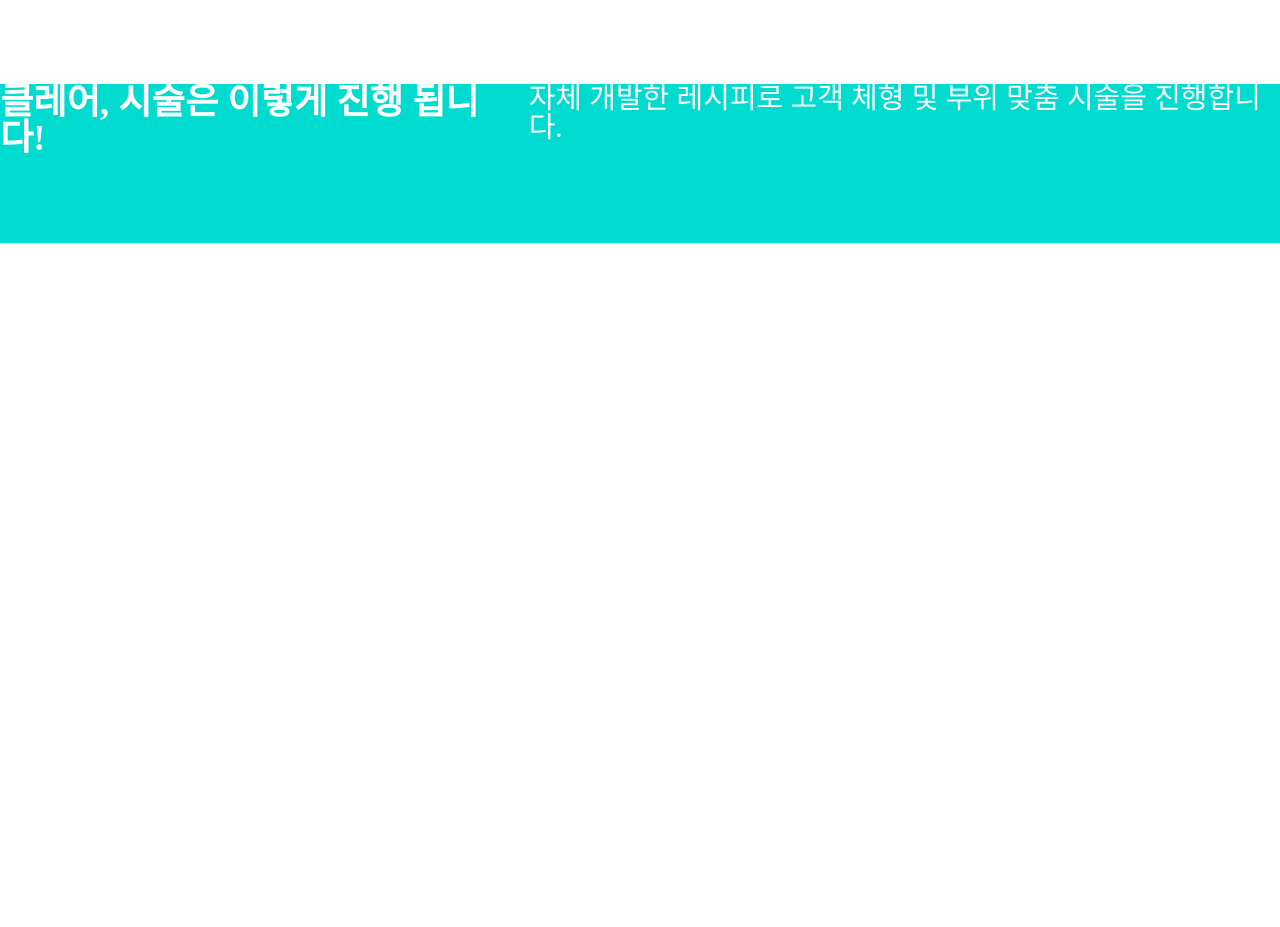
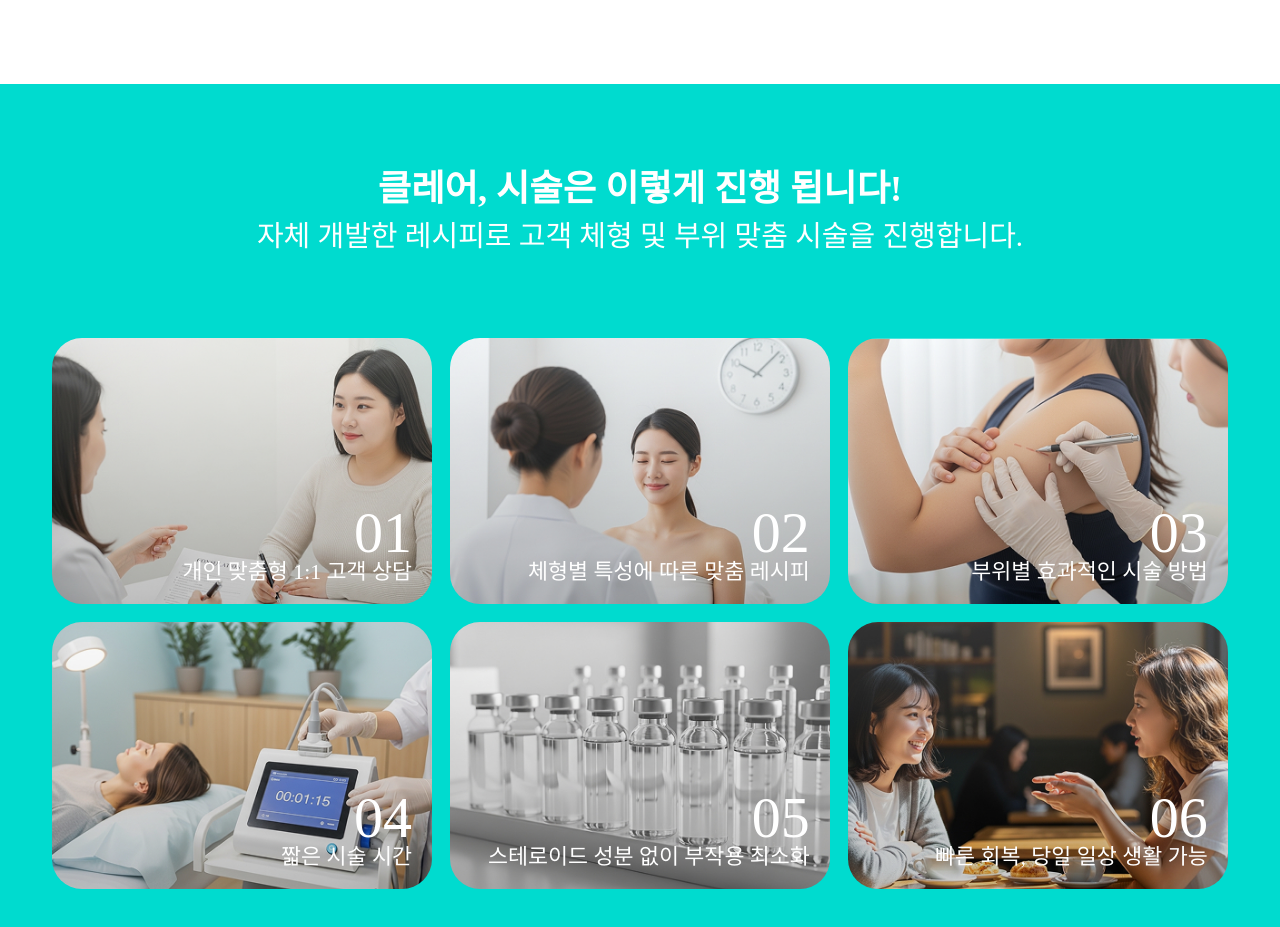
Before and after one commit to shinini524/new-landing, a plain HTML site: page index.html in a window 1280 px wide. Shown: the part 1797-2724 px from the top of the page. Before the commit the page ends 2040 px from the top, so only its background shows below. Drawn offline with Linux system fonts and the light colour scheme; a web font is replaced by a local one.

Commit message:
5섹션 생성
5섹션 생성

```diff
--- a/assets/css/commons.css
+++ b/assets/css/commons.css
@@ -123,6 +123,9 @@ root {
 
 
 
+.mo-no{
+    display: none;
+}
 
 
 
--- a/assets/css/style.css
+++ b/assets/css/style.css
@@ -32,7 +32,6 @@ html {
     flex-direction: column;
     align-items: center;
     background-color: #00DBCF;
-
 }
 
 .section-3-textbox {
@@ -52,10 +51,14 @@ html {
 
 
 /* section-4시작 */
+.content-4{
+    margin: 6rem 1rem;
+}
+
 .section-4{
     display: flex;
     justify-content: center;
-    padding: 6rem;
+
 }
 
 .box-4{
@@ -101,16 +104,103 @@ html {
 }
 
 .content-5{
+    padding: 6rem 0;
+    margin: 0 auto;
+    max-width: 81.25rem;
 
 }
 
 .sequence-titbox{
+    display: flex;
+    justify-content: center;
+    text-align: center;
+    flex-direction: column;
     padding-bottom: 6rem;
-    display: flex;
     gap: 1rem;
 
 }
+.sequence-box{
+    background-image: url(../images/section-5/sequence-1.webp);
+    background-repeat: no-repeat;
+    background-size: cover;
+    background-position: center;
+    display: flex;
+    width: 26.188rem;
+    height: 18.375rem;
+    border-radius: 30px;
+    justify-content: flex-end;
+}
+.sequence-box2{
+    background-image: url(../images/section-5/sequence-2.webp);
+    background-repeat: no-repeat;
+    background-size: cover;
+    background-position: center;
+    display: flex;
+    width: 26.188rem;
+    height: 18.375rem;
+    border-radius: 30px;
+    justify-content: flex-end;
+}
+.sequence-box3{
+    background-image: url(../images/section-5/sequence-3.webp);
+    background-repeat: no-repeat;
+    background-size: cover;
+    background-position: center;
+    display: flex;
+    width: 26.188rem;
+    height: 18.375rem;
+    border-radius: 30px;
+    justify-content: flex-end;
+}
+.sequence-box4{
+    background-image: url(../images/section-5/sequence-4.webp);
+    background-repeat: no-repeat;
+    background-size: cover;
+    background-position: center;
+    display: flex;
+    width: 26.188rem;
+    height: 18.375rem;
+    border-radius: 30px;
+    justify-content: flex-end;
+}
+.sequence-box5{
+    background-image: url(../images/section-5/sequence-5.webp);
+    background-repeat: no-repeat;
+    background-size: cover;
+    background-position: center;
+    display: flex;
+    width: 26.188rem;
+    height: 18.375rem;
+    border-radius: 30px;
+    justify-content: flex-end;
+}
+.sequence-box6{
+    background-image: url(../images/section-5/sequence-6.webp);
+    background-repeat: no-repeat;
+    background-size: cover;
+    background-position: center;
+    display: flex;
+    width: 26.188rem;
+    height: 18.375rem;
+    border-radius: 30px;
+    justify-content: flex-end;
+}
 
+.sequence-boxs{
+    flex-wrap: wrap;
+    display: flex;
+    justify-content: center;
+    gap: 1.25rem;
+
+}
+.sequence-text{
+    display: flex;
+    flex-direction: column;
+    justify-content: end;
+    align-items: end;
+    margin-right: 20px;
+    margin-bottom: 20px;
+}
 
 
 
@@ -145,7 +235,7 @@ html {
 
 @media(max-width:1280px){
     .box-4{
-        width: 40%;
+        width: 45%;
     }
 
 }
@@ -171,4 +261,7 @@ html {
     .boxs-4{
         size: 100%;
     }
+    .mo-no{
+        display: block;
+    }
 }
--- a/index.html
+++ b/index.html
@@ -94,8 +94,58 @@
     <section class="sequence">
         <div class="content-5">
             <div class="sequence-titbox color-w">
-                <h4>클레어, 시술은 이렇게 진행 됩니다!</h4>
-                <h5>자체 개발한 레시피로 고객 체형 및 부위 맞춤 시술을 진행합니다.</h5>
+                <h4>클레어, 시술은 이렇게<br class="mo-no"> 진행 됩니다!</h4>
+                <h5>자체 개발한 레시피로 고객 체형 및 부위<br class="mo-no"> 맞춤 시술을 진행합니다.</h5>
+            </div>
+
+            <div class="sequence-boxs color-w">
+                <!-- 박스1 -->
+                <div class="sequence-box">
+                    <div class="sequence-text">
+                        <h3>01</h3>
+                        <h6>개인 맞춤형 1:1 고객 상담</h6>
+                    </div>
+                </div>
+
+                <!-- 박스2 -->
+                <div class="sequence-box2">
+                    <div class="sequence-text">
+                        <h3>02</h3>
+                        <h6>체형별 특성에 따른 맞춤 레시피</h6>
+                    </div>
+
+                </div>
+                <!-- 박스3 -->
+                <div class="sequence-box3">
+                    <div class="sequence-text">
+                        <h3>03</h3>
+                        <h6>부위별 효과적인 시술 방법</h6>
+                    </div>
+                </div>
+
+                <!-- 박스4 -->
+                <div class="sequence-box4">
+                    <div class="sequence-text">
+                        <h3>04</h3>
+                        <h6>짧은 시술 시간</h6>
+                    </div>
+
+                </div>
+                <!-- 박스5 -->
+                <div class="sequence-box5">
+                    <div class="sequence-text">
+                        <h3>05</h3>
+                        <h6>스테로이드 성분 없이 부작용 최소화</h6>
+                    </div>
+
+                </div>
+                <!-- 박스6 -->
+                <div class="sequence-box6">
+                    <div class="sequence-text">
+                        <h3>06</h3>
+                        <h6>빠른 회복, 당일 일상 생활 가능</h6>
+                    </div>
+                </div>
             </div>
         </div>
 
```
Also changed, not shown: assets/images/section-5/sequence-1.webp (added), assets/images/section-5/sequence-2.webp (added), assets/images/section-5/sequence-3.webp (added), assets/images/section-5/sequence-4.webp (added), assets/images/section-5/sequence-5.webp (added), assets/images/section-5/sequence-6.webp (added).
